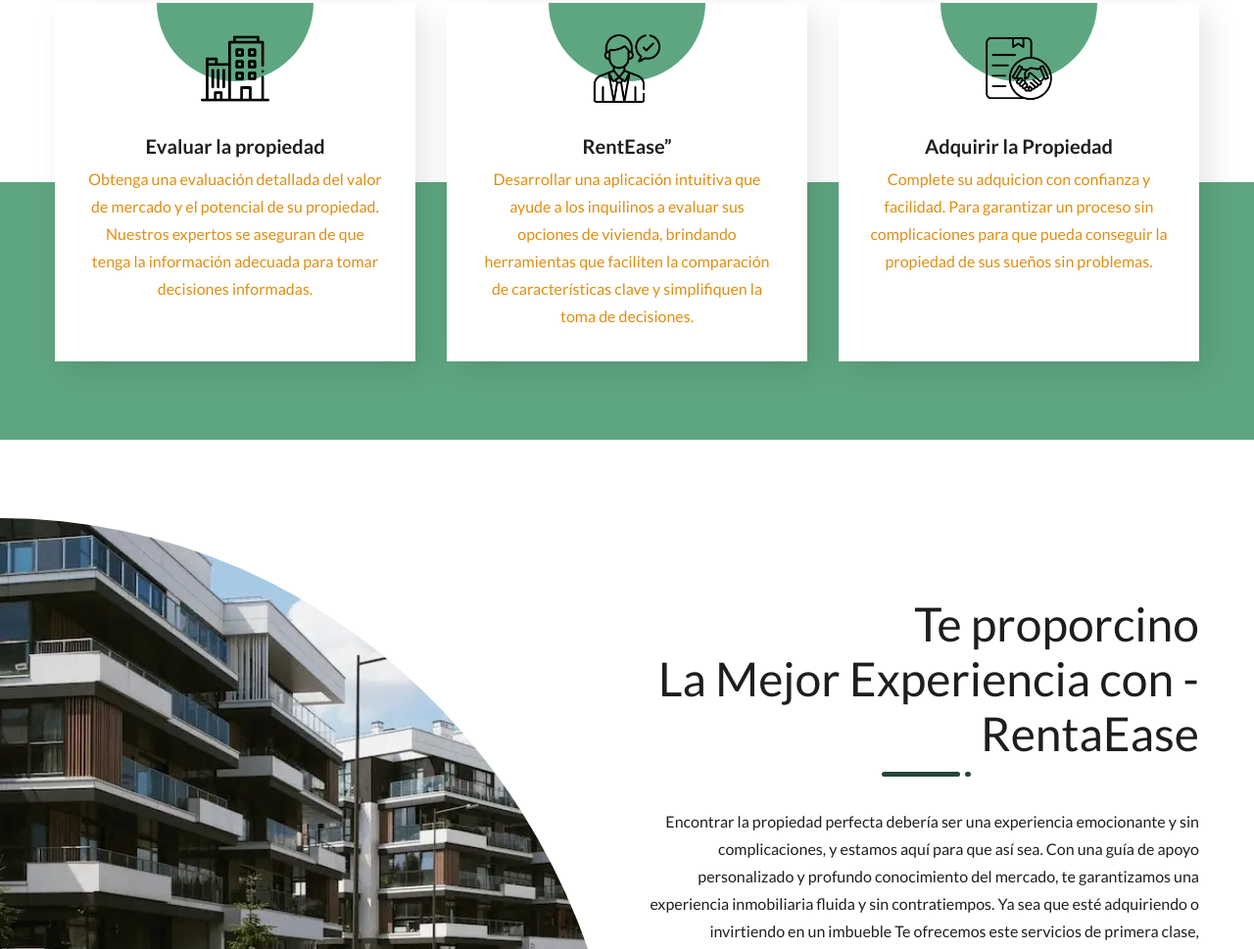
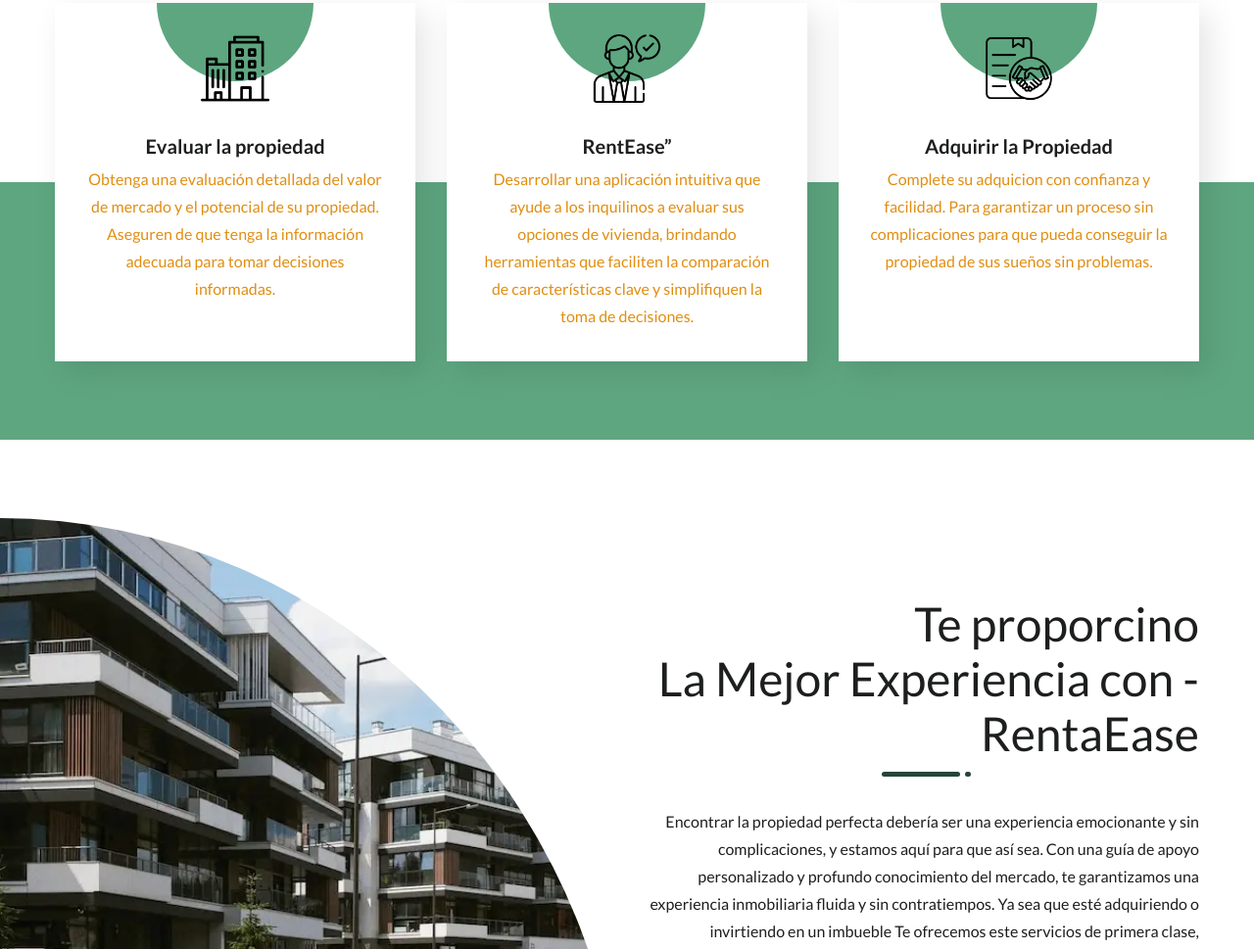
Before and after one commit to lopsig/ProyectoJS-KIX, a website built with Vite: page index.html in a window 1280 px wide. Shown: the part 1098-2067 px from the top of the page at 98% size. Built offline with nearby package versions, Linux system fonts and the light colour scheme.

Commit message:
arreglo 2

```diff
--- a/index.html
+++ b/index.html
@@ -62,7 +62,7 @@
           <h4>Evaluar la propiedad</h4>
           <p>
             Obtenga una evaluación detallada del valor de mercado y el potencial de su propiedad.
-            Nuestros expertos se aseguran de que tenga la información adecuada para tomar decisiones informadas.
+            Aseguren de que tenga la información adecuada para tomar decisiones informadas.
           </p>
         </div>
         <div class="service__card">
@@ -119,7 +119,7 @@
       </div>
     </div>
   </section>
-
+      <!-- fotos carrucel -->
   <section class="section__container property__container" id="property">
     <h2 class="section__header">Ultimos Departamentos</h2>
     <div class="swiper">
```
